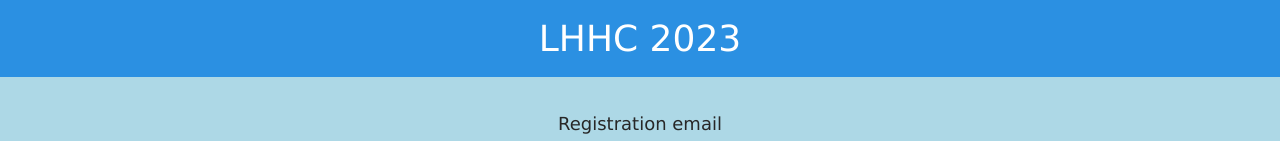
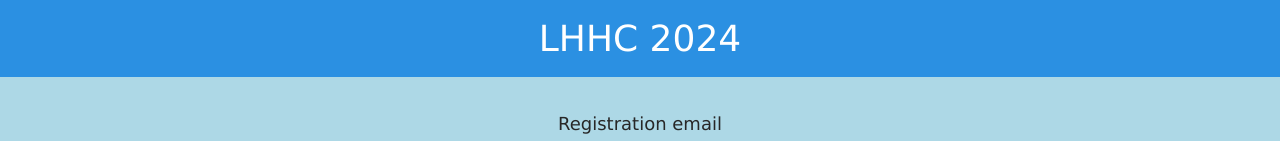
Before and after one commit to tosinek/lhhc-lessons, a SvelteKit app: page / in a window 1280 px wide. Shown: the top 141 px of the page. Built offline with nearby package versions, Linux system fonts and the light colour scheme.

Commit message:
fix year 2023

```diff
--- a/src/routes/+layout.svelte
+++ b/src/routes/+layout.svelte
@@ -4,7 +4,7 @@
 
 <div class="page">
   <div class="nav-bg" />
-  <div class="nav">LHHC 2023</div>
+  <div class="nav">LHHC 2024</div>
   <div class="content">
     <slot />
   </div>
```
